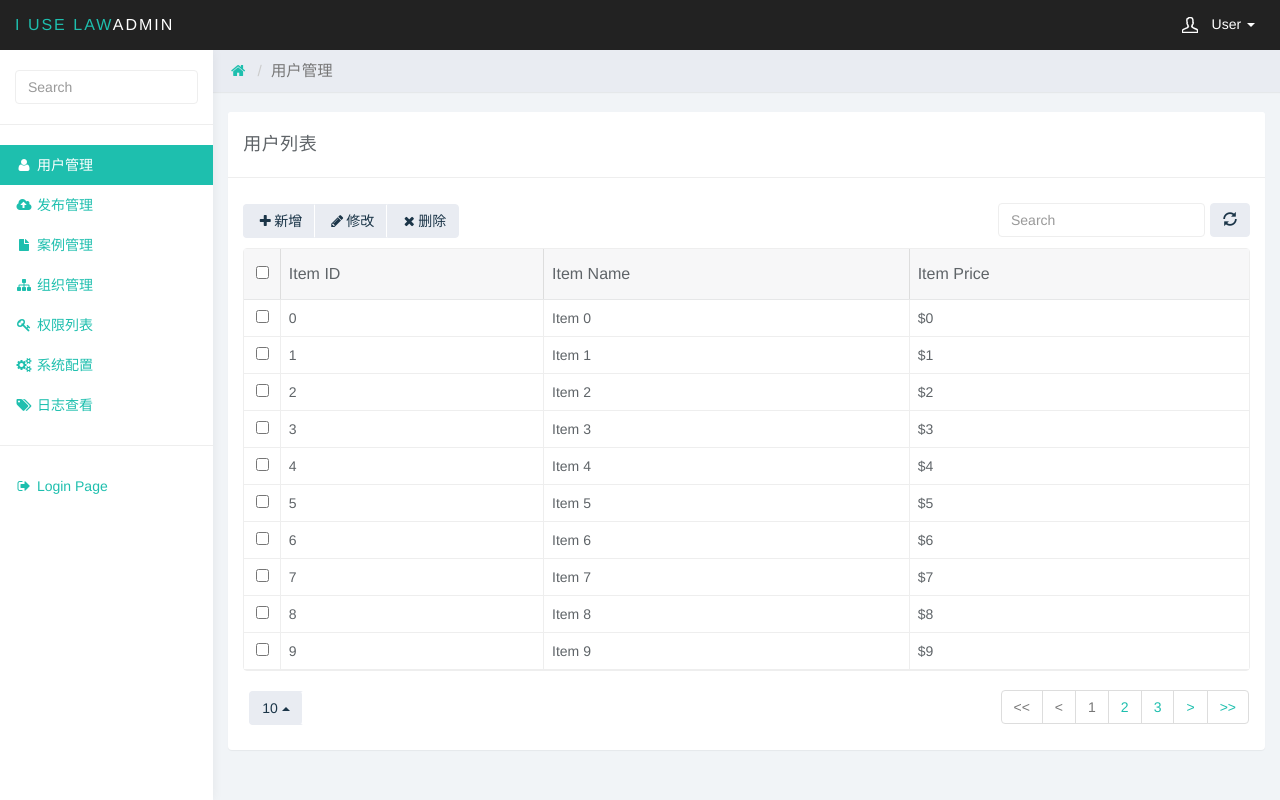
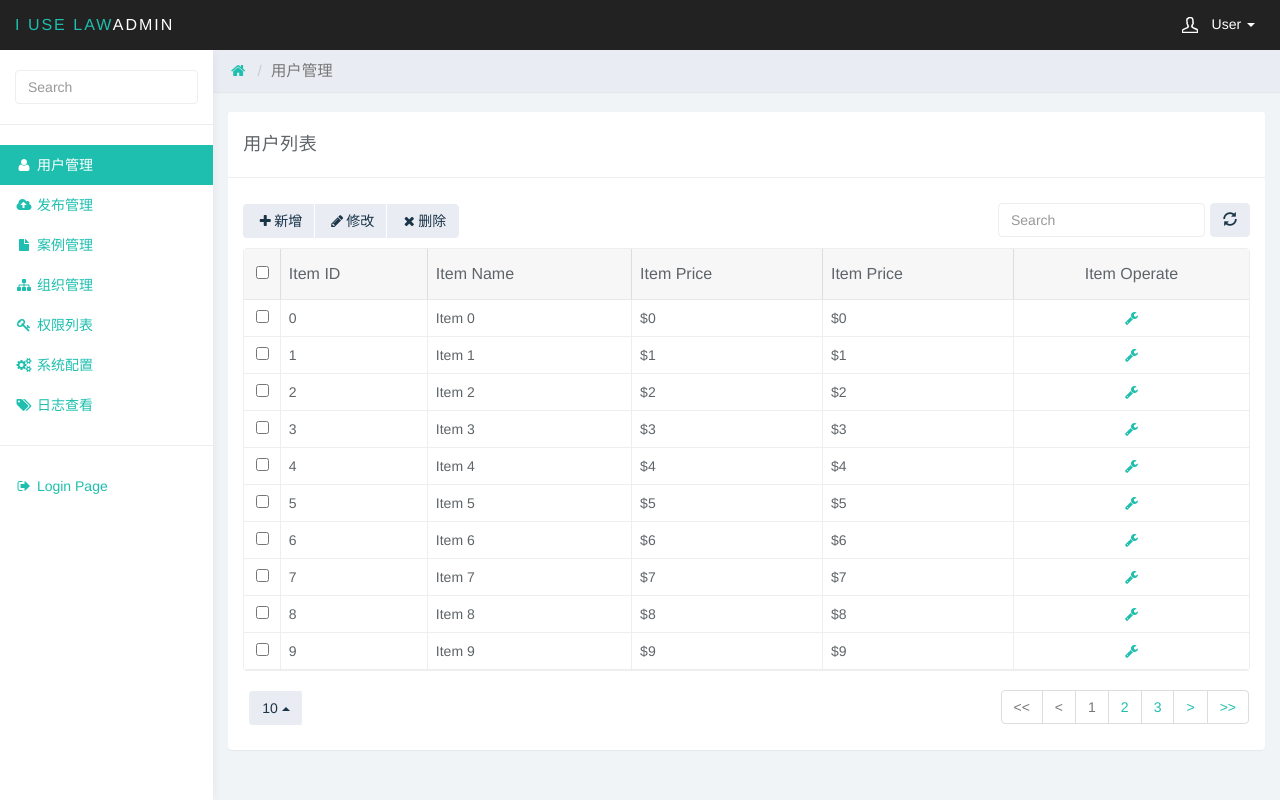
Before and after one commit to diyiliu/admin3-html, a plain HTML site: page user.html in a window 1280 px wide. Drawn offline with nearby package versions, Linux system fonts and the light colour scheme; files that its build step writes are made by us from their sources.

Commit message:
bootstrap 添加操作按钮

```diff
--- a/user.html
+++ b/user.html
@@ -131,16 +131,7 @@
                             <span class="fa fa-times fa-fw" aria-hidden="true"></span>删除
                         </button>
                     </div>
-                    <table id="userList">
-                        <thead>
-                        <tr>
-                            <th data-field="state" data-checkbox="true">Item ID</th>
-                            <th data-field="id">Item ID</th>
-                            <th data-field="name">Item Name</th>
-                            <th data-field="price">Item Price</th>
-                        </tr>
-                        </thead>
-                    </table>
+                    <table id="userList"></table>
                 </div>
             </div>
         </div>
@@ -159,7 +150,7 @@
                 ...
             </div>
             <div class="modal-footer">
-                <a href="#" class="btn btn-default"  data-dismiss="modal">Close</a>
+                <a href="#" class="btn btn-default" data-dismiss="modal">Close</a>
                 <a href="#" class="btn btn-primary">Save changes</a>
                 <!--
                 <button type="button" class="btn btn-default" data-dismiss="modal">Close</button>
@@ -181,7 +172,26 @@
             showRefresh: true,
             search: true,
             pagination: true,
-            toolbar: '#toolbar'
+            toolbar: '#toolbar',
+            columns: [
+                {field: 'state', title: '', checkbox: true},
+                {field: 'id', title: 'Item ID'},
+                {field: 'name', title: 'Item Name'},
+                {field: 'price', title: 'Item Price'},
+                {field: 'price', title: 'Item Price'},
+                {
+                    field: '',
+                    title: 'Item Operate',
+                    align: 'center',
+                    formatter: function (value, row, index) {
+                        return [
+                            '<a class=like href=\"javascript:alert(' + row.id + ');\" title="Like">',
+                            '<i class="fa fa-wrench fa-fw"></i>',
+                            '</a>'
+                        ].join('');
+                    }
+                }
+            ]
         });
 
         $('#toolbar :button').on('click', function () {
@@ -195,7 +205,7 @@
                 }
             }
             if (btn_id == 'btn_delete') {
-                if(selects.length < 1 ){
+                if (selects.length < 1) {
                     $('.alert').find('span').text('请至少选择一个选项。');
                     $('.alert').show();
                     return;
```
